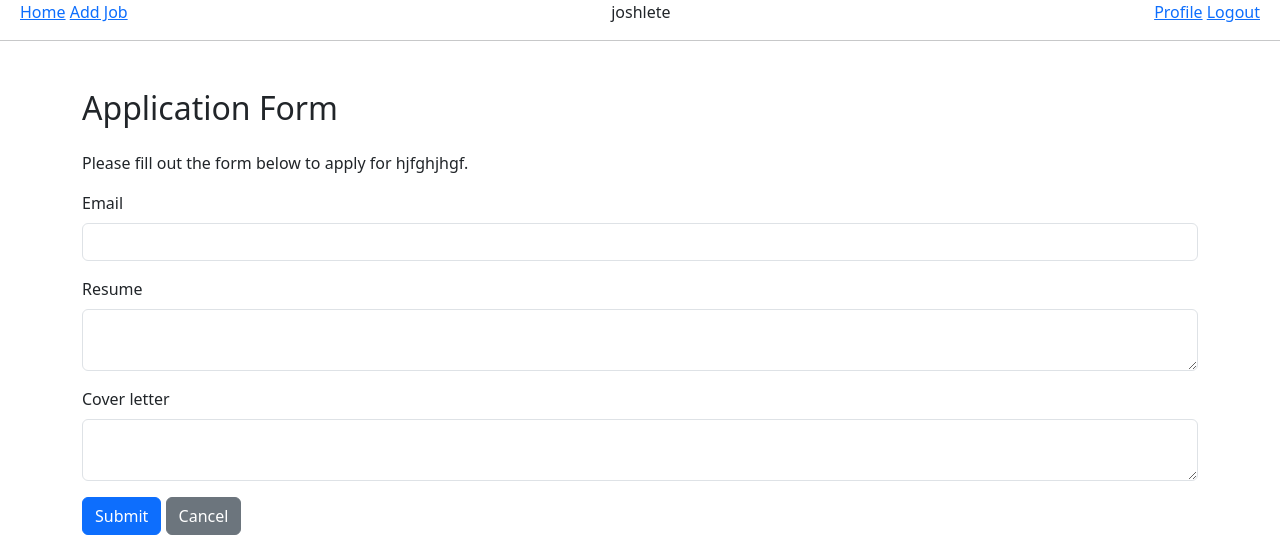
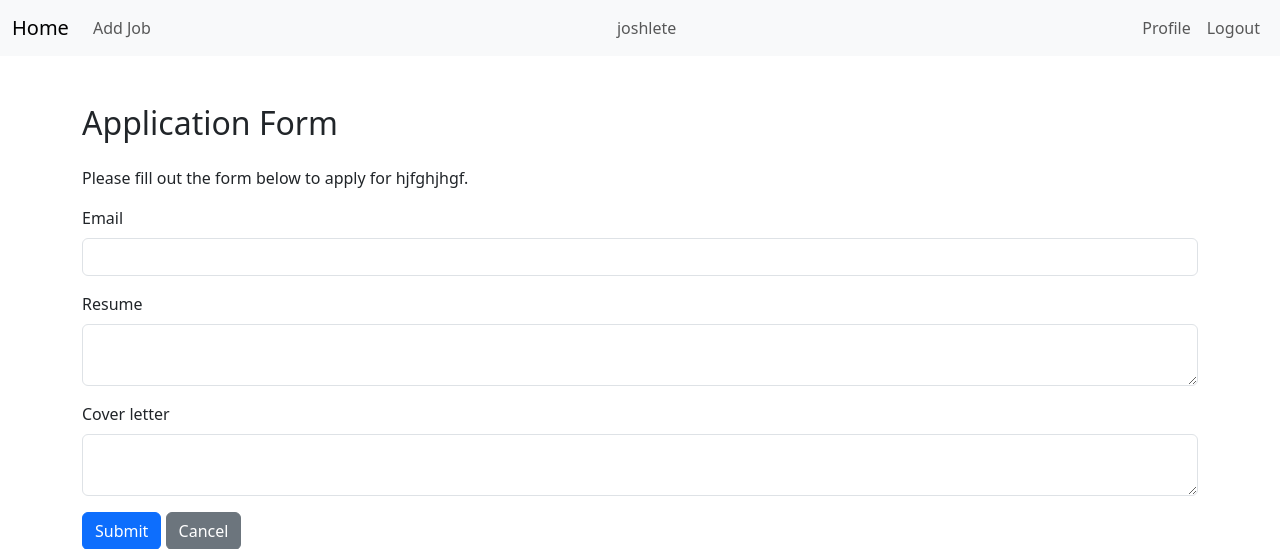
Before and after one commit to Joshlete/jobboard, a Django app: page /register-job/7 in a window 1280 px wide. Shown: the top 549 px of the page. Run offline with Django 5.2, Linux system fonts and the light colour scheme; a user stored in the database is signed in; data comes from the database, SQL or seed files in the repository.

Commit message:
restyled navbar

```diff
--- a/templates/navbar.html
+++ b/templates/navbar.html
@@ -1,43 +1,52 @@
-<nav>
-    <div class="left-link">
-        <a href="/">Home</a>
+<!-- Navigation bar with Bootstrap classes -->
+<nav class="navbar navbar-expand-lg navbar-light bg-light">
+    <div class="container-fluid">
+        <!-- Brand/logo -->
+        <a class="navbar-brand" href="/">Home</a>
+
+        <!-- Navbar toggler for smaller screens -->
+        <button class="navbar-toggler" type="button" data-bs-toggle="collapse" data-bs-target="#navbarNav" aria-controls="navbarNav" aria-expanded="false" aria-label="Toggle navigation">
+            <span class="navbar-toggler-icon"></span>
+        </button>
+
+        <!-- Collapsible content -->
+        <div class="collapse navbar-collapse" id="navbarNav">
+            <!-- Left-aligned links for navigation -->
+            <ul class="navbar-nav me-auto">
                 {% if request.user.is_authenticated %}
-            <a href="{% url 'create-job' %}">Add Job</a>
+                <li class="nav-item">
+                    <a class="nav-link" href="{% url 'create-job' %}">Add Job</a>
+                </li>
                 {% endif %}
+            </ul>
+
+            <!-- Center-aligned username -->
+            <div class="navbar-center mx-auto">
+                <span class="navbar-text">
+                    {% if request.user.is_authenticated %}
+                    {{ request.user.username }}
+                    {% endif %}
+                </span>
             </div>
-    <div class="middle-link">
+
+            <!-- Right-aligned links for profile and logout -->
+            <ul class="navbar-nav ms-auto">
                 {% if request.user.is_authenticated %}
-            <span>{{ request.user.username }}</span>
+                <li class="nav-item">
+                    <a class="nav-link" href="{% url 'profile' %}">Profile</a>
+                </li>
+                <li class="nav-item">
+                    <a class="nav-link" href="{% url 'logout' %}">Logout</a>
+                </li>
+                {% else %}
+                <li class="nav-item">
+                    <a class="nav-link" href="{% url 'login' %}">Login</a>
+                </li>
+                <li class="nav-item">
+                    <a class="nav-link" href="{% url 'register' %}">Register</a>
+                </li>
                 {% endif %}
+            </ul>
         </div>
-    <div class="right-links">
-        {% if request.user.is_authenticated %}
-        <a href="{% url 'profile' %}">Profile</a>
-        <a href="{% url 'logout' %}">Logout</a>
-        {% else %}
-        <a href="{% url 'login' %}">Login</a>
-        <a href="{% url 'register' %}">Register</a>
-        {% endif %}
     </div>
 </nav>
-
-<hr />
-
-<style>
-    nav {
-        margin-left: 20px;
-        margin-right: 20px;
-        display: flex;
-        justify-content: space-between;
-    }
-
-    .left-link {
-        order: 1;
-    }
-    .middle-link {
-        order: 2;
-    }
-    .right-links {
-        order: 3;
-    }
-</style>
```
Also changed, not shown: static/css/bootstrap.min.css (deleted). Lines whose indentation alone changed are shown as unchanged.
